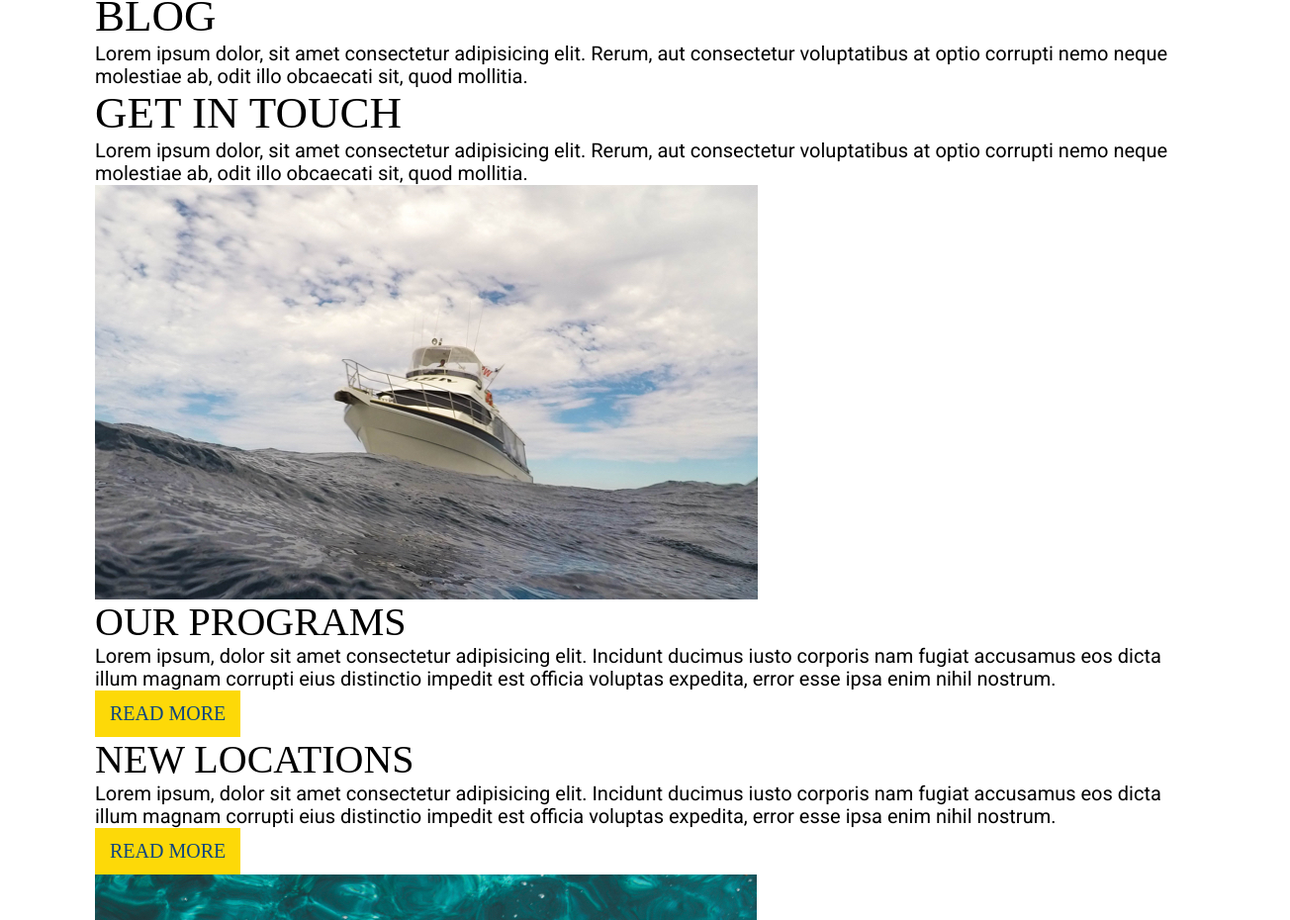
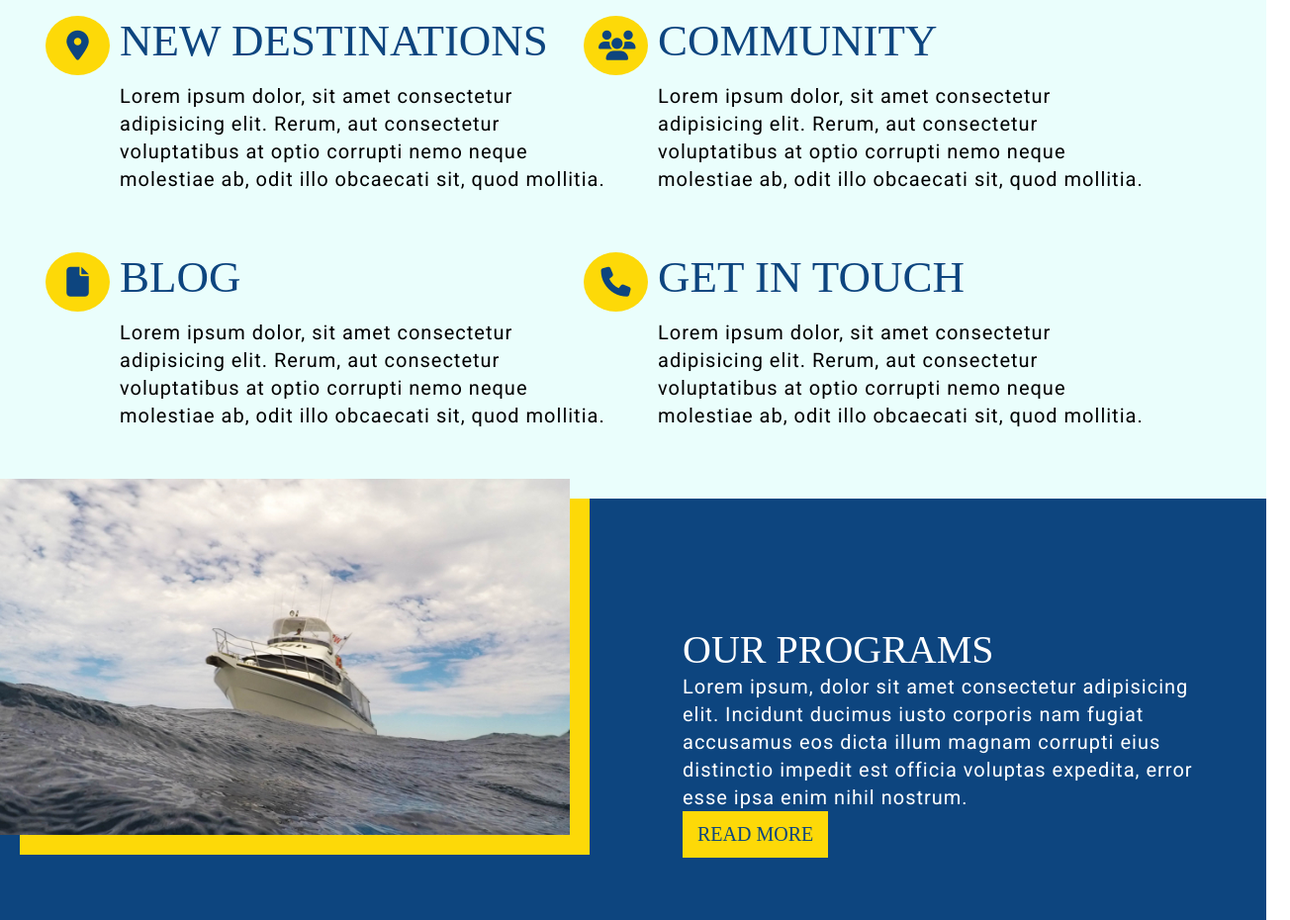
Before and after one commit to dubzku/boatRideAdventures, a plain HTML site: page index.html in a window 1280 px wide. Shown: the part 834-1764 px from the top of the page at 99% size, 1304 px wide, since content can reach past the window. Drawn offline with Linux system fonts and the light colour scheme; a web font is replaced by a local one.

Commit message:
CSS updates made to index.html file 🤯

```diff
--- a/index.html
+++ b/index.html
@@ -6,11 +6,12 @@
     <title>🚢🌊 Boat Ride Adventures with Winnie 🤗</title>
     <link href="https://fonts.googleapis.com/css2?family=IM+Fell+English:ital@1&family=Roboto:wght@400;700&display=swap" rel="stylesheet">
     <link rel="stylesheet" href="./styles/styles.css">
+    <script src="https://kit.fontawesome.com/ab4a38dafe.js" crossorigin="anonymous"></script>
 </head>
 <body class="home">
     <a href="#maincontent" class="skip-link">Skip to main content.</a>
-    <header>
-        <div class="wrapper clearfix">
+    <header class="clearfix">
+        <!-- <div class="clearfix"> -->
             <nav>
                 <ul>
                     <li><a href=""><span>Home</span></a></li>
@@ -23,52 +24,56 @@
             <div class="headerImageContainer">
                 <img src="./assets/home-box-header.png" alt="big white cruise ship sailing into the sea">
             </div>
-        </div>
+        <!-- </div> -->
     </header>
     <main id="maincontent">
         <section class="siteInfo">
             <div class="wrapper">
                 <div class="siteInfoContainer1">
-                    <div>
-                        <h2>New Destinations</h2>
+                    <div class="siteInfoP">
+                        <h2><i class="fas fa-map-marker-alt"></i>New Destinations</h2>
                         <p>Lorem ipsum dolor, sit amet consectetur adipisicing elit. Rerum, aut consectetur voluptatibus at optio corrupti nemo neque molestiae ab, odit illo obcaecati sit, quod mollitia.</p>
                     </div>
-                    <div>
-                        <h2>Community</h2>
+                    <div class="siteInfoP">
+                        <h2><i class="fas fa-users"></i>Community</h2>
                         <p>Lorem ipsum dolor, sit amet consectetur adipisicing elit. Rerum, aut consectetur voluptatibus at optio corrupti nemo neque molestiae ab, odit illo obcaecati sit, quod mollitia.</p>
                     </div>
                 </div>
                 <div class="siteInfoContainer2">
-                    <div>
-                        <h2>Blog</h2>
+                    <div class="siteInfoP">
+                        <h2><i class="fas fa-file"></i>Blog</h2>
                         <p>Lorem ipsum dolor, sit amet consectetur adipisicing elit. Rerum, aut consectetur voluptatibus at optio corrupti nemo neque molestiae ab, odit illo obcaecati sit, quod mollitia.</p>
                     </div>
-                    <div>
-                        <h2>Get in Touch</h2>
+                    <div class="siteInfoP">
+                        <h2><i class="fas fa-phone"></i>Get in Touch</h2>
                         <p>Lorem ipsum dolor, sit amet consectetur adipisicing elit. Rerum, aut consectetur voluptatibus at optio corrupti nemo neque molestiae ab, odit illo obcaecati sit, quod mollitia.</p>
                     </div>
                 </div>
             </div>
         </section>
-        <section class="siteInfo2">
-            <div class="wrapper">
-                <div>
-                    <img src="./assets/left-image.jpg" alt="white boat sailing in the water">
-                </div>
-                <div>
+        <section class="siteInfoCont">
+            <!-- <div class="wrapper"> -->
+                <div class="siteInfoContFlexContainer">
+                    <!-- <div class="siteInfoImageContainer1"> -->
+                        <img class="image1" src="./assets/left-image.jpg" alt="white boat sailing in the water">
+                    <!-- </div> -->
+                    <div class="siteInfoContTextContainer">
                         <h3>Our Programs</h3>
                         <p>Lorem ipsum, dolor sit amet consectetur adipisicing elit. Incidunt ducimus iusto corporis nam fugiat accusamus eos dicta illum magnam corrupti eius distinctio impedit est officia voluptas expedita, error esse ipsa enim nihil nostrum.</p>
                         <a class="linkButton" href="">Read More</a>
                     </div>
-                <div>
-                    <h3>New Locations</h3>
+                </div>
+                <div class="siteInfoContFlexContainer">
+                    <div class="siteInfoContTextContainer">
+                        <h3 class="newLocations">New Locations</h3>
                         <p>Lorem ipsum, dolor sit amet consectetur adipisicing elit. Incidunt ducimus iusto corporis nam fugiat accusamus eos dicta illum magnam corrupti eius distinctio impedit est officia voluptas expedita, error esse ipsa enim nihil nostrum.</p>
                         <a class="linkButton" href="">Read More</a>
                     </div>
-                <div>
-                    <img src="./assets/right-image.jpg" alt="aerial view of a boat deck">
+                    <!-- <div class="siteInfoImageContainer2"> -->
+                        <img class="image2" src="./assets/right-image.jpg" alt="aerial view of a boat deck">
+                    <!-- </div> -->
                 </div>
-            </div>
+            <!-- </div> -->
         </section>
         <section class="extraVacationDays">
             <div class="wrapper">
--- a/styles/sass/_globalStyles.scss
+++ b/styles/sass/_globalStyles.scss
@@ -27,6 +27,11 @@ html {
 body {
     font-family: $baseFont;
     font-size: 1rem;
+}
+
+body p {
+    letter-spacing: 1px;
+    line-height: 1.4rem;
 }
 
 h1,
--- a/styles/sass/_header.scss
+++ b/styles/sass/_header.scss
@@ -3,10 +3,9 @@
 .home header {
     background-image: url(../assets/home-header.jpg);
     background-size: cover;
-    padding: 40px 0;
-        .wrapper {
-            position: relative;
-        }
+    height: 80vh;
+    padding: 40px 0 40px 110px;
+    position: relative;
 }
 
 .home nav ul {
@@ -23,18 +22,18 @@
         }
 }
 
-
 .home h1 {
     color: $colorTwo;
     float: left;
     position: absolute;
-    bottom: 0;
-    width: 35%;
+    bottom: 20px;
+    width: 55%;
 }
 
 .home .headerImageContainer {
     float: right;
-    position: relative;
-    right: -120px;
-    width: 65%;
+    position: absolute;
+    right: 0;
+    bottom: -150px;
+    width: 50%;
 }
--- a/styles/sass/_main.scss
+++ b/styles/sass/_main.scss
@@ -0,0 +1,84 @@
+/* ****************HOME PAGE****************  */
+
+/* Section - Site Info */
+.home {
+    .siteInfo {
+        background-color: $colorOne;
+        padding: 150px 0 70px 0;
+        h2 {
+        color: $colorThree;
+        margin-bottom: 15px;
+        position: relative;
+        }
+    }
+}
+
+.home .siteInfoContainer1,
+.home .siteInfoContainer2 {
+    display: flex;
+    margin-top: 60px;
+}
+
+.home .siteInfoP {
+    margin: 0 25px;
+}
+
+.home .siteInfo i {
+    background-color: $colorTwo;
+    padding: 15px;
+    border-radius: 50%;
+    width: 65px;
+    text-align: center;
+    font-size: 1.5rem;
+    position: absolute;
+    left: -75px;
+}
+
+// h2.community {
+//     position: relative;
+// }
+
+// h2.community::before {
+//     @include test();
+//     background-image: url();
+// }
+
+/* Section - Site Info Cont */
+
+.home .siteInfoCont {
+    background: $colorThree;
+    color: $colorFour;
+    padding: 80px 0;
+}
+
+.home .siteInfoContFlexContainer {
+    display: flex;
+    justify-content: space-between;
+}
+
+.home .siteInfoContTextContainer {
+    width: 50%;
+    padding: 50px;
+}
+
+.home .siteInfoCont img {
+    width: 45%;
+}
+
+.home .siteInfoCont .image1 {
+    box-shadow: 20px 20px 0px $colorTwo;
+    position: relative;
+    top: -100px;
+}
+
+.home .siteInfoCont .image2 {
+    box-shadow: -20px 20px 0px $colorTwo;
+    position: relative;
+    bottom: -100px;
+}
+
+.home .newLocations {
+    text-align: right;
+}
+
+/* Section - Extra Vacation Days */
--- a/styles/sass/styles.scss
+++ b/styles/sass/styles.scss
@@ -3,3 +3,4 @@
 @import "mixins";
 @import "globalStyles";
 @import "header";
+@import "main";
```
Also changed, not shown: styles/sass/_mixins.scss (+14 -0 lines), assets/users-solid.svg (added), styles/styles.css. Lines whose indentation alone changed are shown as unchanged.
